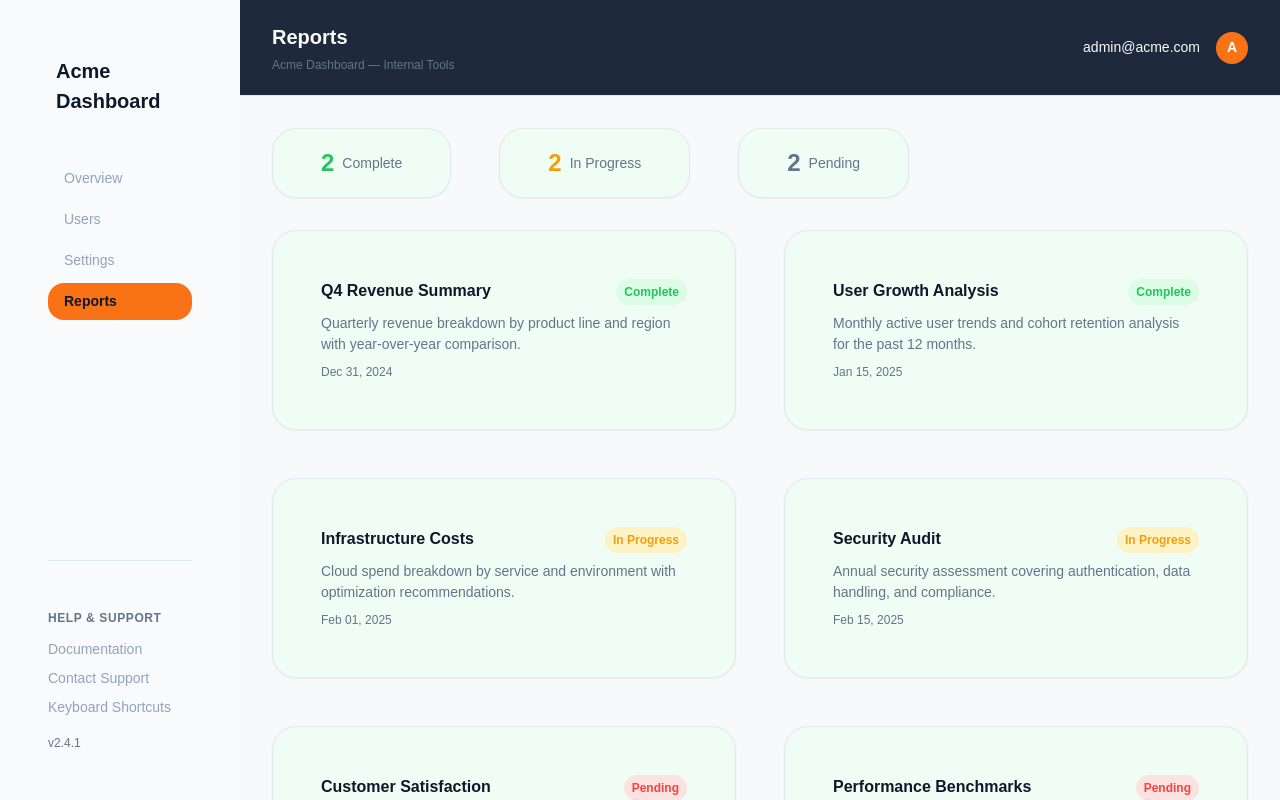
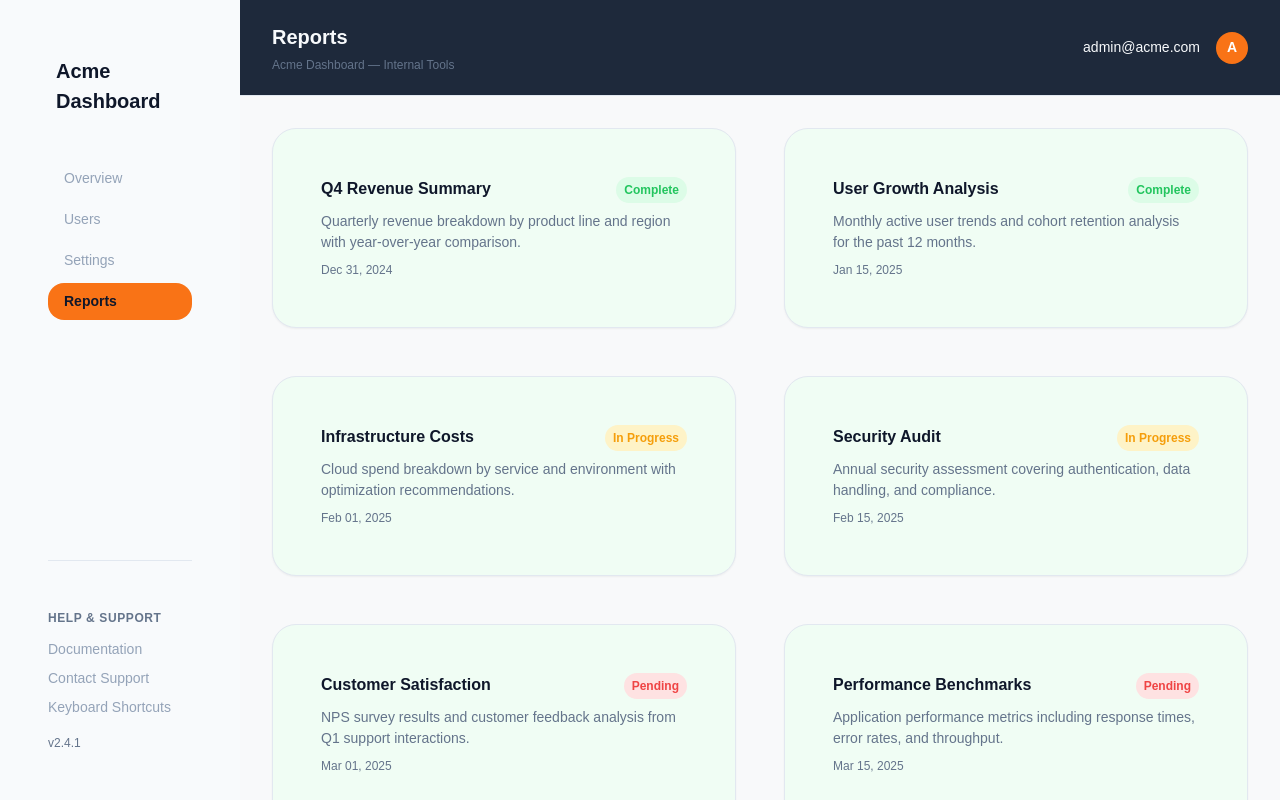
Before and after one commit to dmcphillips13/triaige-sample-app, a Next.js app: page /reports in a window 1280 px wide. Shown: the top 800 px of the page. Built offline with nearby package versions, Linux system fonts and the light colour scheme.

Commit message:
Revert report summary stats and table truncation

```diff
--- a/src/app/reports/page.tsx
+++ b/src/app/reports/page.tsx
@@ -41,59 +41,10 @@ const reports = [
 ];
 
 export default function ReportsPage() {
-  const complete = reports.filter((r) => r.status === "Complete").length;
-  const inProgress = reports.filter((r) => r.status === "In Progress").length;
-  const pending = reports.filter((r) => r.status === "Pending").length;
-
   return (
     <>
       <Header title="Reports" />
       <div style={{ padding: "var(--spacing-xl)" }}>
-        <div
-          style={{
-            display: "flex",
-            gap: "var(--spacing-lg)",
-            marginBottom: "var(--spacing-xl)",
-          }}
-        >
-          {[
-            { label: "Complete", count: complete, color: "var(--color-success)" },
-            { label: "In Progress", count: inProgress, color: "var(--color-warning)" },
-            { label: "Pending", count: pending, color: "var(--color-text-secondary)" },
-          ].map((stat) => (
-            <div
-              key={stat.label}
-              style={{
-                backgroundColor: "var(--color-bg-card)",
-                border: "1px solid var(--color-border)",
-                borderRadius: "var(--radius-lg)",
-                padding: "var(--spacing-md) var(--spacing-lg)",
-                display: "flex",
-                alignItems: "center",
-                gap: "var(--spacing-sm)",
-                boxShadow: "var(--shadow-sm)",
-              }}
-            >
-              <span
-                style={{
-                  fontSize: "var(--font-size-2xl)",
-                  fontWeight: 700,
-                  color: stat.color,
-                }}
-              >
-                {stat.count}
-              </span>
-              <span
-                style={{
-                  fontSize: "var(--font-size-sm)",
-                  color: "var(--color-text-secondary)",
-                }}
-              >
-                {stat.label}
-              </span>
-            </div>
-          ))}
-        </div>
         <div
           style={{
             display: "grid",
--- a/src/components/data-table.tsx
+++ b/src/components/data-table.tsx
@@ -50,7 +50,7 @@ export default function DataTable({ rows }: { rows: Row[] }) {
             ))}
           </tr>
         </thead>
-        <tbody style={{ maxHeight: "120px", overflow: "hidden", display: "block" }}>
+        <tbody>
           {rows.map((row) => (
             <tr
               key={row.id}
```
